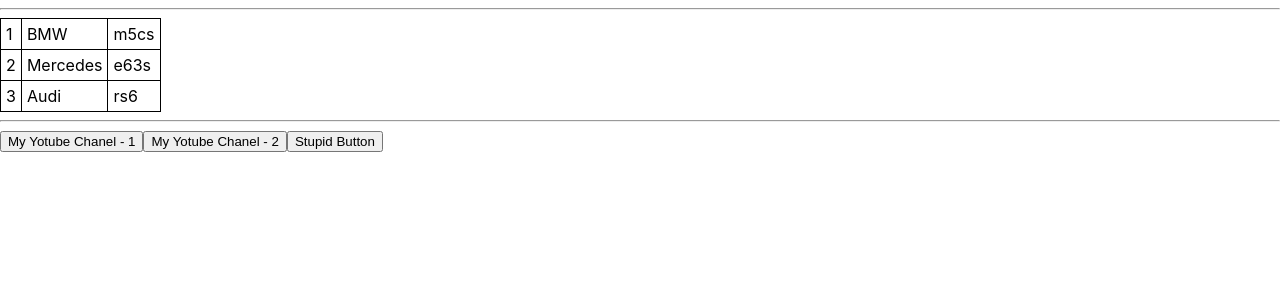
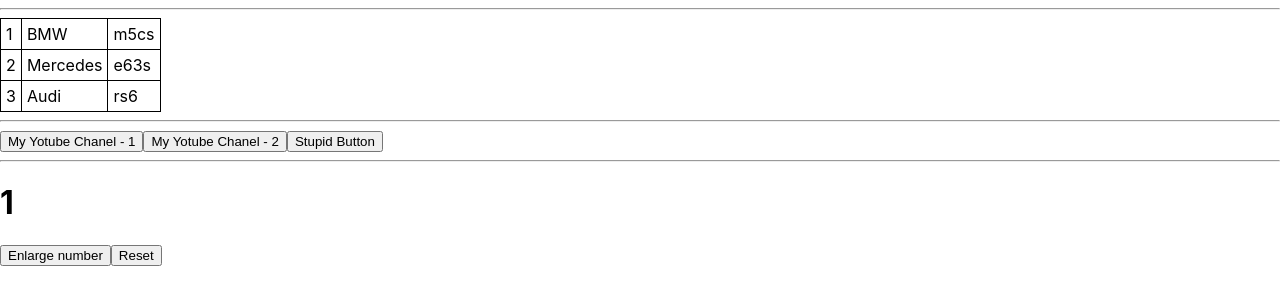
Before and after one commit to vovkahorror/microtasks, a React (Create React App) app: page / in a window 1280 px wide. Shown: the top 304 px of the page. Built offline with nearby package versions, Linux system fonts and the light colour scheme.

Commit message:
complete useState task

```diff
--- /dev/null
+++ b/src/04-useState/GetEnlarge.tsx
@@ -0,0 +1,19 @@
+import {useState} from "react";
+
+export const GetEnlarge = () => {
+    let [a, setA] = useState(1);
+    const onClickHandler = () => {
+        setA(++a);
+    }
+    const onClickHandlerReset = () => {
+        setA(a = 0);
+    }
+
+    return (
+        <>
+            <h1>{a}</h1>
+            <button onClick={onClickHandler}>Enlarge number</button>
+            <button onClick={onClickHandlerReset}>Reset</button>
+        </>
+    )
+}
--- a/src/App.tsx
+++ b/src/App.tsx
@@ -2,6 +2,7 @@ import React from 'react';
 import './App.css';
 import {Cars} from "./02-map/Cars";
 import {Button} from "./03-Button/Button";
+import {GetEnlarge} from "./04-useState/GetEnlarge";
 
 function App() {
     const topCars = [
@@ -29,6 +30,9 @@ function App() {
             <Button name={'My Yotube Chanel - 1'} callBack={() => button1Foo('Vasya', 30, 'Kyiv')}/>
             <Button name={'My Yotube Chanel - 2'} callBack={() => button2Foo('Petya')}/>
             <Button name={'Stupid Button'} callBack={button3Foo}/>
+
+            <hr/>
+            <GetEnlarge/>
         </>
     );
 }
```
